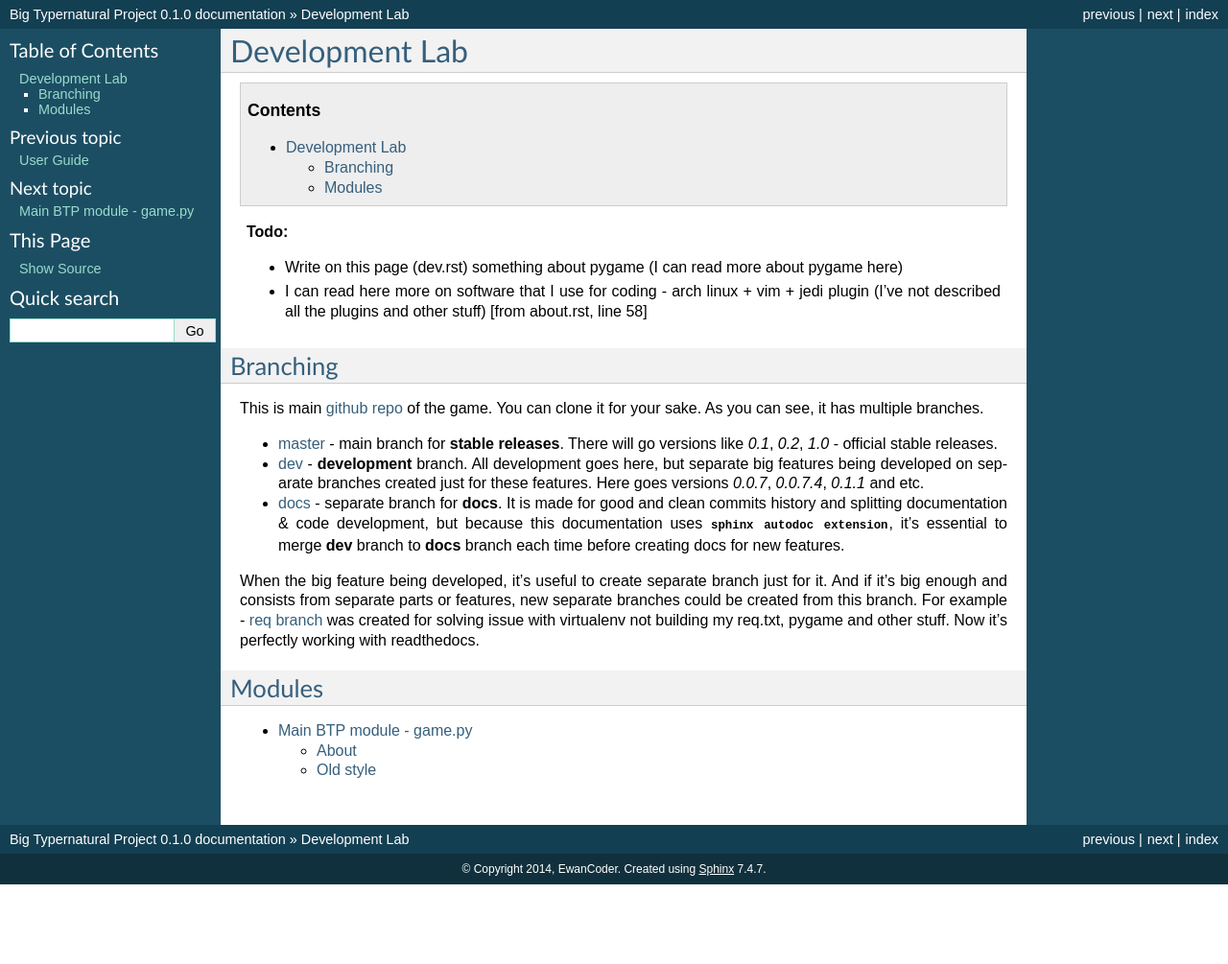
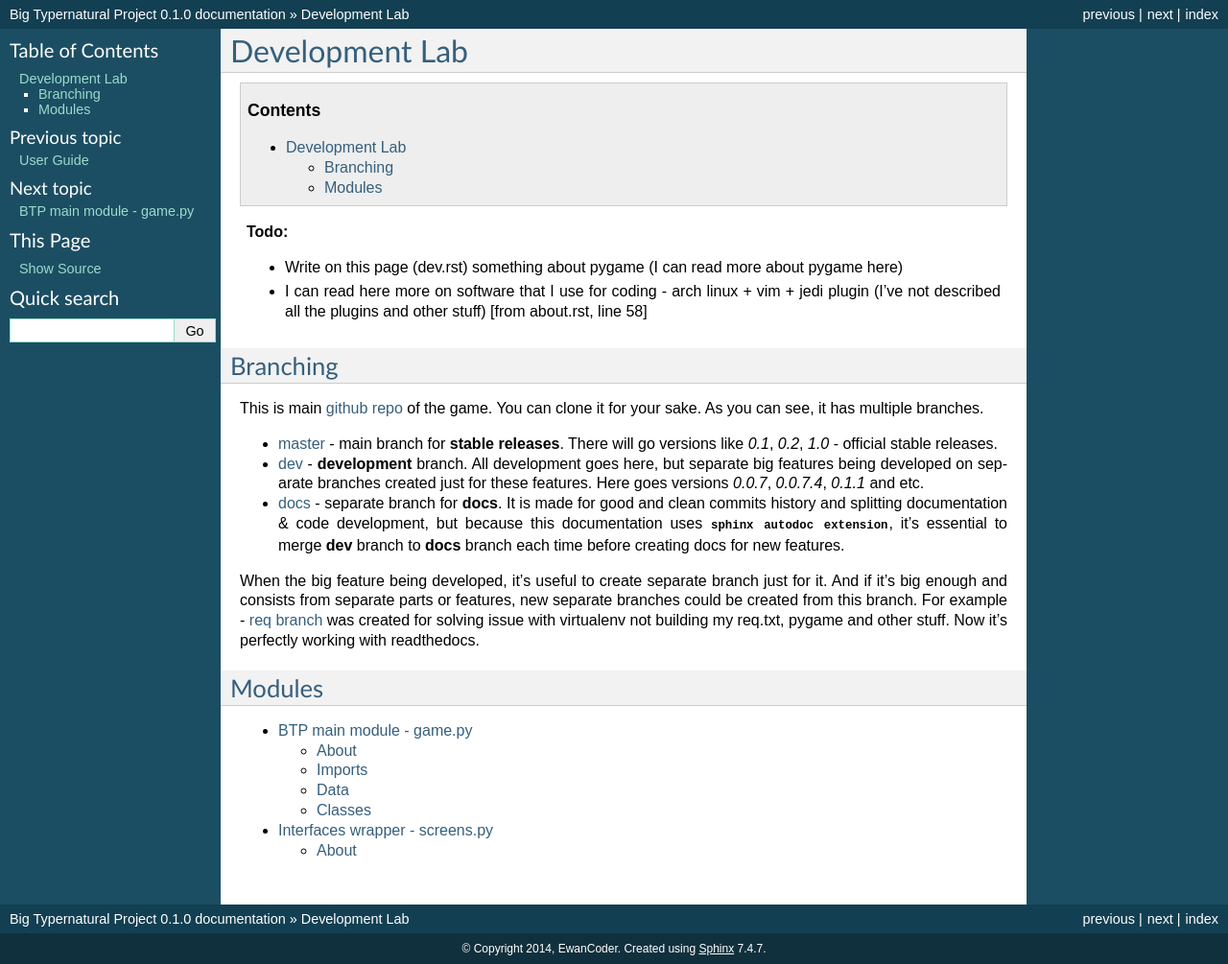
Before and after one commit to ewancoder/btp, a Sphinx documentation site: the page built from Documentation/dev.rst, in a window 1280 px wide. Shown: the whole page at 96% size. Built offline with Sphinx 7.4.7, drawn with Linux system fonts in a browser that asks for light colours; before the commit the page ends 922 px from its top, so only the background shows below that.

Commit message:
Added lots of documentation + changed game.py

```diff
--- a/Documentation/dev.rst
+++ b/Documentation/dev.rst
@@ -27,3 +27,4 @@ Modules
    :maxdepth: 2
 
    game
+   screens
--- /dev/null
+++ b/Documentation/screens.rst
@@ -0,0 +1,10 @@
+Interfaces wrapper - screens.py
+===============================
+
+.. contents::
+   :depth: 2
+
+About
+-----
+
+.. automodule:: screens
```
Also changed, not shown: Documentation/game.rst (+53 -9 lines), game.py (+14 -4 lines).
